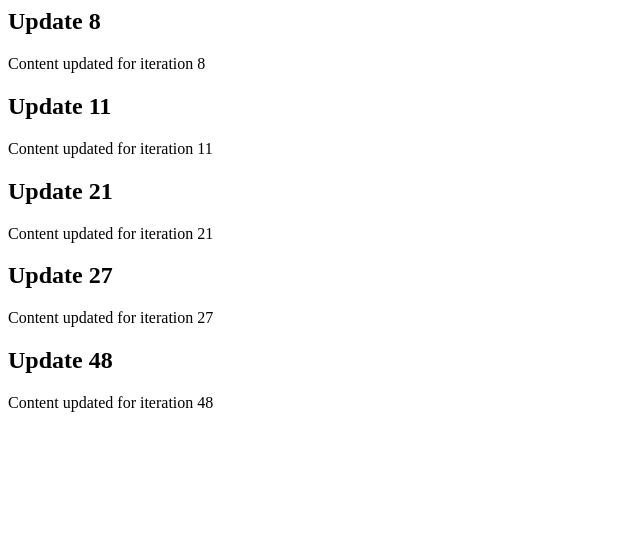
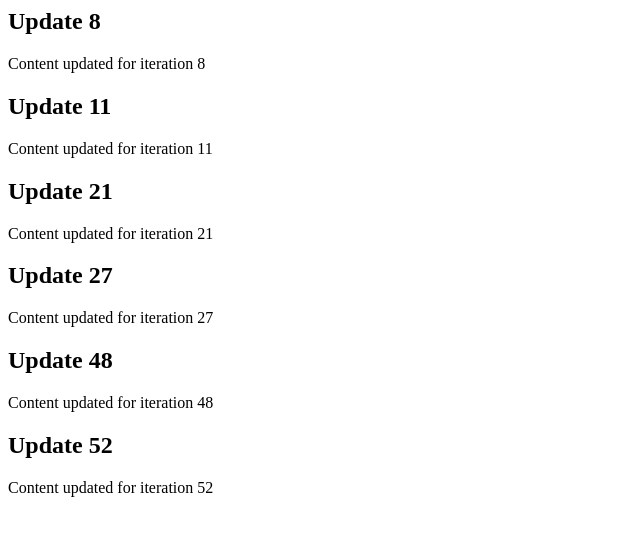
Before and after one commit to jpschmorgan/vigilant-octo-tribble, a website: page src/index.html in a window 1280 px wide. Shown: the whole page, without its empty margins (0-640 px from the left). Drawn offline with Linux system fonts and the light colour scheme.

```diff
--- a/src/index.html
+++ b/src/index.html
@@ -27,3 +27,9 @@
     <h2>Update 48</h2>
     <p>Content updated for iteration 48</p>
 </div>
+
+<!-- Updated iteration 52 -->
+<div class="update-52">
+    <h2>Update 52</h2>
+    <p>Content updated for iteration 52</p>
+</div>
```
